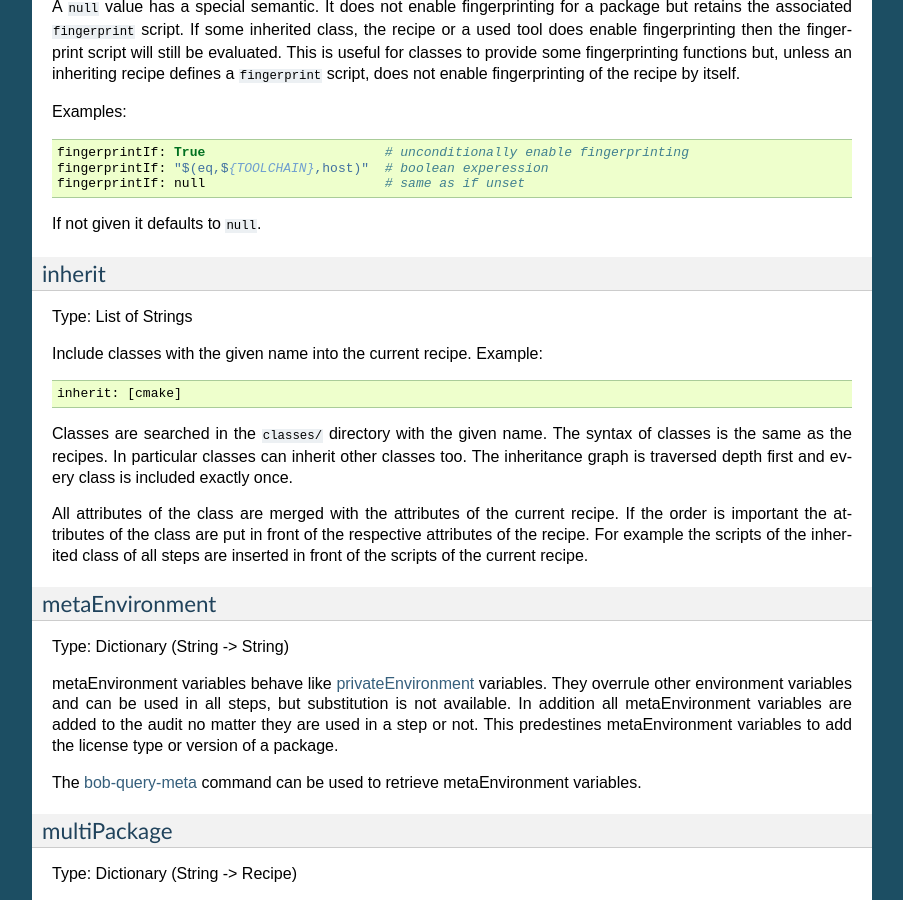
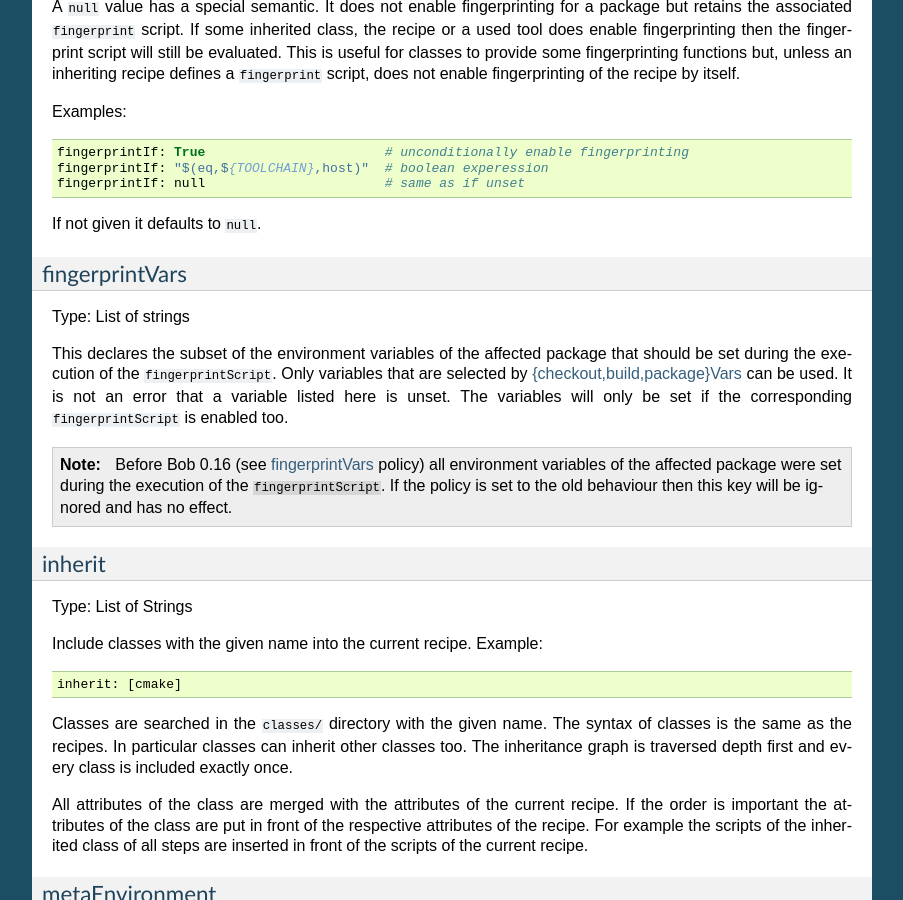
Before and after one commit to BobBuildTool/bob, a Sphinx documentation site: the page built from doc/manual/configuration.rst, in a window 1280 px wide and 900 px high, scrolled down 15961 px. Shown: the whole window, without its empty margins (198-1101 px from the left). Built offline with Sphinx 7.4.7, drawn with Linux system fonts in a browser that asks for light colours; formulas are drawn with MathJax 3; the version number could not be read and is left out; some of the changed text lies outside the part shown.

Commit message:
doc: describe fingerprintVars keyword/policy

```diff
--- a/doc/manual/configuration.rst
+++ b/doc/manual/configuration.rst
@@ -976,12 +976,13 @@ across otherwise incompatible machines.
 
 The fingerprint script is executed in an empty temporary directory. It does not
 have access to any dependencies of the recipe nor to the checked out sources.
-All environment variables of the package that were declared in the recipe (see
-:ref:`configuration-recipes-vars` ) are set. The usual bash options are applied
-(``nounset``, ``errexit``, ``pipefail``) too. If the script returns with a
-non-zero exit status it will fail the build. The output on stderr is ignored
-but will be displayed in the error message if the script fails. The scripts of
-inherited classes are concatenated (but only if their
+A subset of environment variables of the package (see
+:ref:`configuration-recipes-vars`) as defined by
+:ref:`configuration-recipes-fingerprintVars` is set. The usual bash options are
+applied (``nounset``, ``errexit``, ``pipefail``) too. If the script returns
+with a non-zero exit status it will fail the build. The output on stderr is
+ignored but will be displayed in the error message if the script fails. The
+scripts of inherited classes are concatenated (but only if their
 :ref:`configuration-recipes-fingerprintIf` condition did not evaluate to
 ``false``). Any fingerprint scripts that are defined by used tools (see
 :ref:`configuration-recipes-provideTools`) are concatenated too.
@@ -1049,6 +1050,25 @@ Examples::
    fingerprintIf: null                       # same as if unset
 
 If not given it defaults to ``null``.
+
+.. _configuration-recipes-fingerprintVars:
+
+fingerprintVars
+~~~~~~~~~~~~~~~
+
+Type: List of strings
+
+This declares the subset of the environment variables of the affected package
+that should be set during the execution of the ``fingerprintScript``.  Only
+variables that are selected by :ref:`configuration-recipes-vars` can be used.
+It is not an error that a variable listed here is unset. The variables will
+only be set if the corresponding ``fingerprintScript`` is enabled too.
+
+.. note::
+    Before Bob 0.16 (see :ref:`policies-fingerprintVars` policy) all
+    environment variables of the affected package were set during the execution
+    of the ``fingerprintScript``. If the policy is set to the old behaviour
+    then this key will be ignored and has no effect.
 
 inherit
 ~~~~~~~
@@ -1228,8 +1248,8 @@ normal recipe by :ref:`configuration-recipes-fingerprintScript`. A fingerprint
 script defined by a tool is implicitly added to the fingerprint scripts of all
 recipes that use the particular tool. Use it to automatically apply a
 fingerprint to all recipes whose result will depend on the host environment by
-using the tool.  The ``fingerprintIf`` attribute is handled the in the same
-way.
+using the tool.  The ``fingerprintIf`` and ``fingerprintVars`` attributes are
+handled the in the same way.
 
 If no attributes except ``path`` are present the declaration may be abbreviated
 by giving the relative path directly::
```
Also changed, not shown: doc/manual/policies.rst (+31 -0 lines).
